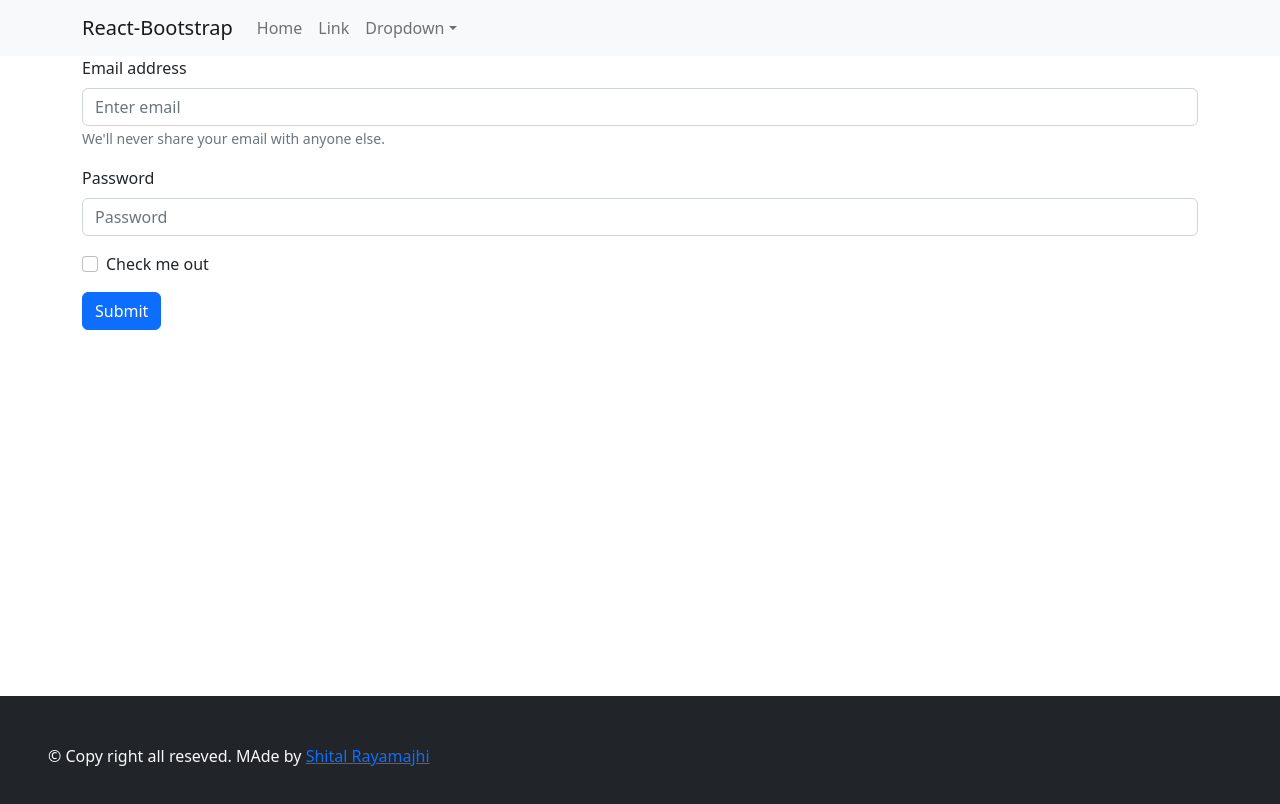
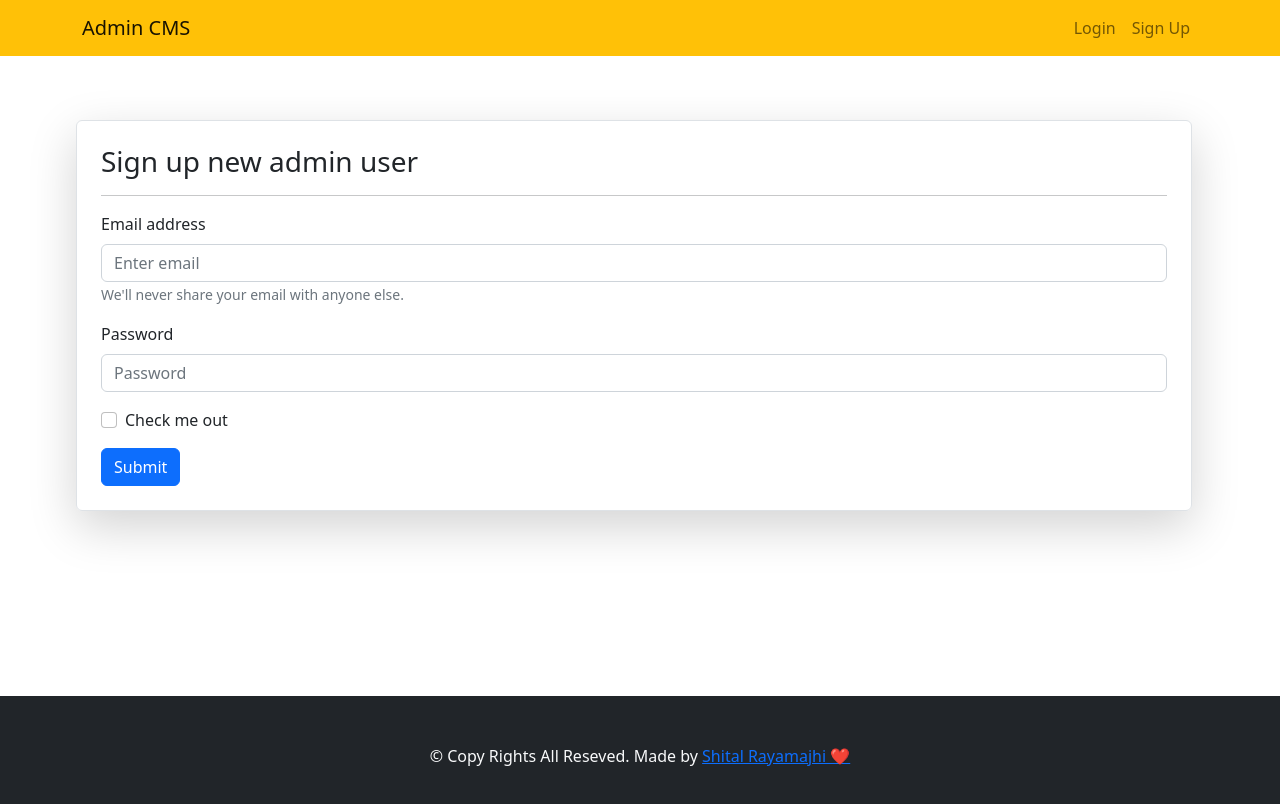
Before and after one commit to Shital769/e-commerce-client, a React (Create React App) app: page /register in a window 1280 px wide. Shown: the top 804 px of the page. Built offline with nearby package versions, Linux system fonts and the light colour scheme.

Commit message:
created simple header and footer layout

```diff
--- a/src/App.js
+++ b/src/App.js
@@ -2,8 +2,6 @@ import { Button } from "react-bootstrap";
 import { LoginPage } from "./pages/login/LoginPage";
 import { RegisterPage } from "./pages/register/RegisterPage";
 import { BrowserRouter as Browser, Routes, Route } from "react-router-dom";
-
-
 import "./App.css";
 
 function App() {
--- a/src/pages/layout/Footer.jsx
+++ b/src/pages/layout/Footer.jsx
@@ -2,9 +2,10 @@ import React from "react";
 
 export const Footer = () => {
   return (
-    <div className="bg-dark text-light p-5">
-      &copy; Copy right all reseved. MAde by{" "}
-      <a href="https://www.shitalrayamajhi.com/">Shital Rayamajhi</a>
+    <div className="bg-dark text-light p-5 text-center">
+      &copy; Copy Rights All Reseved.
+       Made by{" "}
+      <a href="https://www.shitalrayamajhi.com/">Shital Rayamajhi ❤️ </a>
     </div>
   );
 };
--- a/src/pages/layout/Header.jsx
+++ b/src/pages/layout/Header.jsx
@@ -3,29 +3,24 @@ import React from "react";
 import Container from "react-bootstrap/Container";
 import Nav from "react-bootstrap/Nav";
 import Navbar from "react-bootstrap/Navbar";
-import NavDropdown from "react-bootstrap/NavDropdown";
+import { Link } from "react-router-dom";
 
 export const Header = () => {
   return (
-    <Navbar bg="light" expand="lg">
+    <Navbar bg="warning" expand="md">
       <Container>
-        <Navbar.Brand href="#home">React-Bootstrap</Navbar.Brand>
+        <Link to="/" className="navbar-brand">
+          Admin CMS
+        </Link>
         <Navbar.Toggle aria-controls="basic-navbar-nav" />
         <Navbar.Collapse id="basic-navbar-nav">
-          <Nav className="me-auto">
-            <Nav.Link href="#home">Home</Nav.Link>
-            <Nav.Link href="#link">Link</Nav.Link>
-            <NavDropdown title="Dropdown" id="basic-nav-dropdown">
-              <NavDropdown.Item href="#action/3.1">Action</NavDropdown.Item>
-              <NavDropdown.Item href="#action/3.2">
-                Another action
-              </NavDropdown.Item>
-              <NavDropdown.Item href="#action/3.3">Something</NavDropdown.Item>
-              <NavDropdown.Divider />
-              <NavDropdown.Item href="#action/3.4">
-                Separated link
-              </NavDropdown.Item>
-            </NavDropdown>
+          <Nav className="ms-auto">
+            <Link to="/" className="nav-link">
+              Login
+            </Link>
+            <Link to="/register" className="nav-link">
+              Sign Up
+            </Link>
           </Nav>
         </Navbar.Collapse>
       </Container>
--- a/src/pages/register/RegisterPage.jsx
+++ b/src/pages/register/RegisterPage.jsx
@@ -1,15 +1,17 @@
 import React from "react";
-import Footer from "../layout/Footer";
-import Header from "../layout/Header";
+import { Footer } from "../layout/Footer";
+import { Header } from "../layout/Header";
 import { Form, Button, Container } from "react-bootstrap";
 
 export const RegisterPage = () => {
   return (
     <div>
       <Header />
-      <div className="main register-page">
-        <Container>
-          <Form>
+      <div className="main register-page p-5">
+        <Container className="m-3">
+          <Form className="border p-4 rounded shadow-lg">
+            <h3>Sign up new admin user </h3>
+            <hr />
             <Form.Group className="mb-3" controlId="formBasicEmail">
               <Form.Label>Email address</Form.Label>
               <Form.Control type="email" placeholder="Enter email" />
@@ -35,3 +37,5 @@ export const RegisterPage = () => {
     </div>
   );
 };
+
+export default RegisterPage;
```
